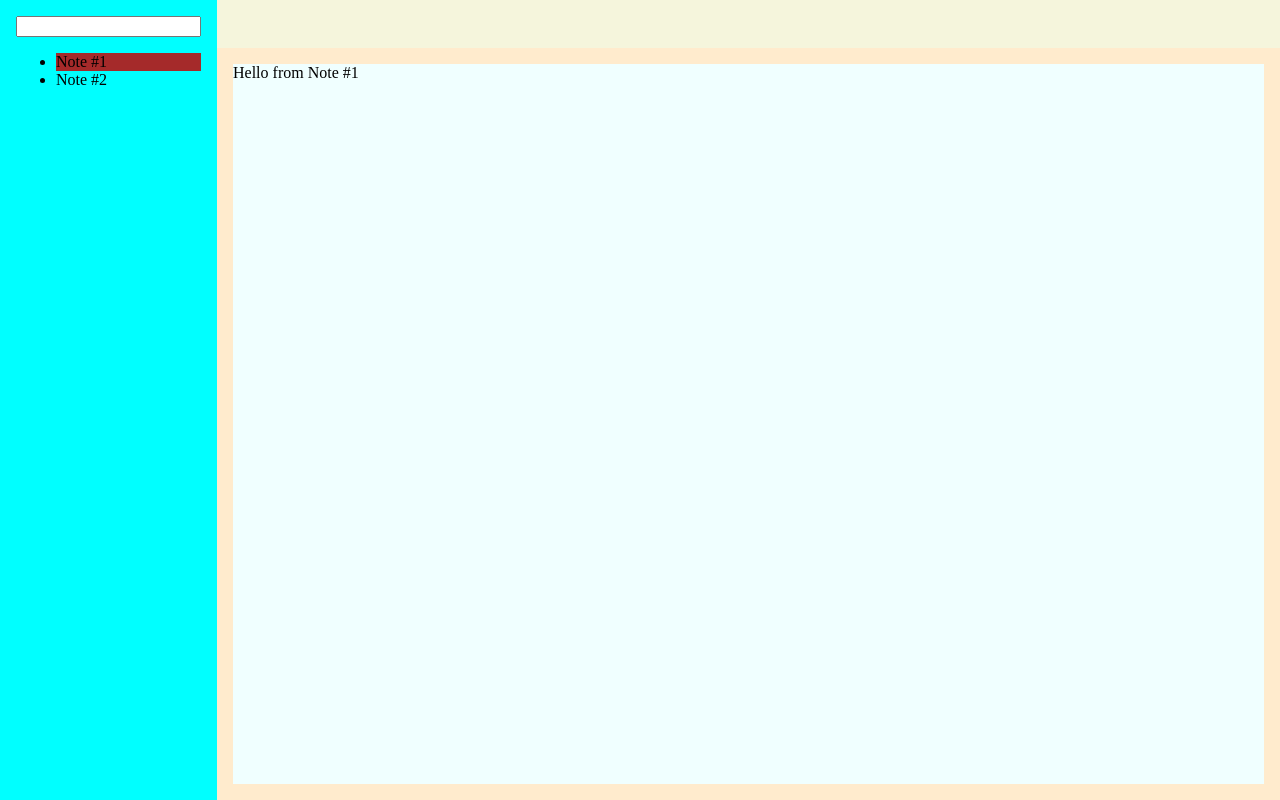
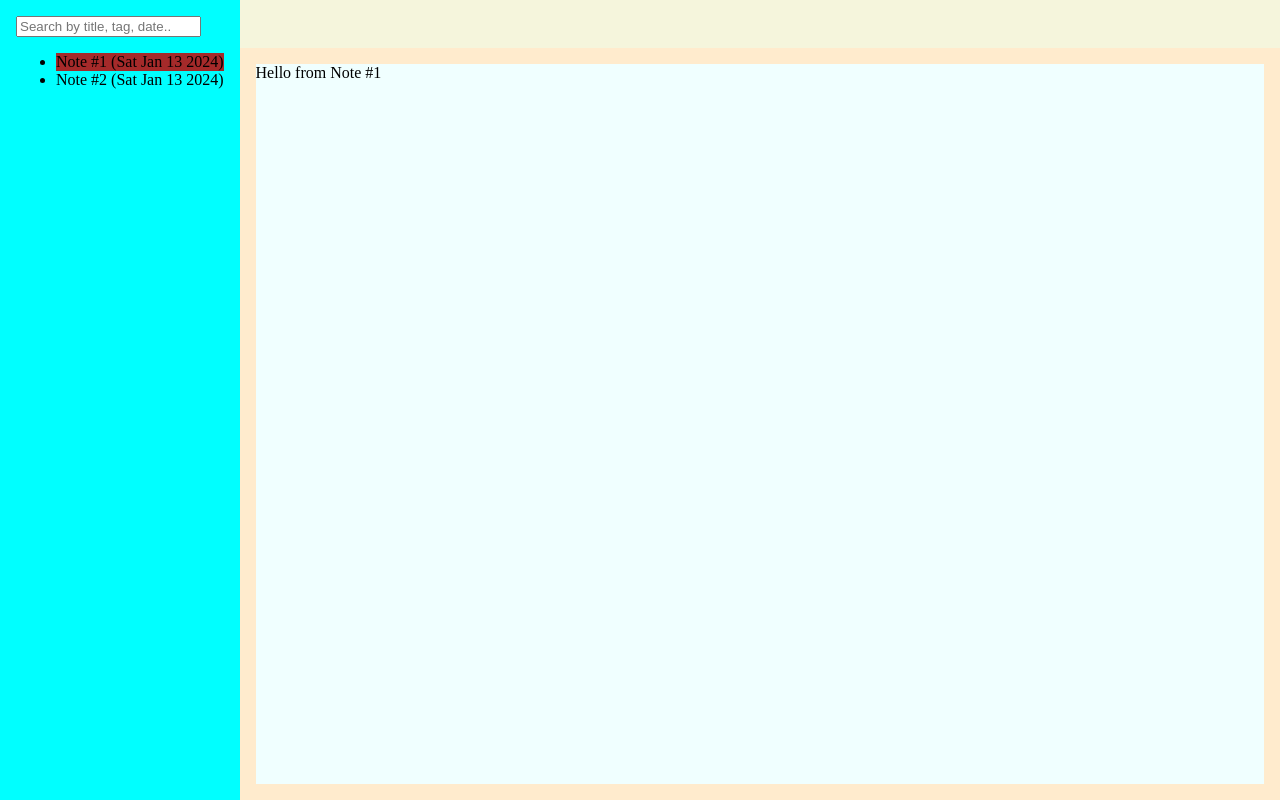
Before and after one commit to szewczukk/javascript-exercises, a website: page lab4/index.html in a window 1280 px wide. Drawn offline with Linux system fonts and the light colour scheme.

Commit message:
Add basic date

```diff
--- a/lab4/index.html
+++ b/lab4/index.html
@@ -10,7 +10,12 @@
 	<body>
 		<div class="container">
 			<aside class="aside">
-				<input type="text" name="aside__filter" id="aside__filter" />
+				<input
+					type="text"
+					name="aside__filter"
+					id="aside__filter"
+					placeholder="Search by title, tag, date.."
+				/>
 				<ul class="aside__list"></ul>
 			</aside>
 			<nav class="nav"></nav>
--- a/lab4/script.js
+++ b/lab4/script.js
@@ -2,8 +2,18 @@ if (!localStorage.getItem('store')) {
 	localStorage.setItem(
 		'store',
 		JSON.stringify([
-			{ id: crypto.randomUUID(), title: 'Note #1', body: 'Hello from Note #1' },
-			{ id: crypto.randomUUID(), title: 'Note #2', body: 'Hello from Note #2' },
+			{
+				id: crypto.randomUUID(),
+				title: 'Note #1',
+				body: 'Hello from Note #1',
+				date: new Date().toString(),
+			},
+			{
+				id: crypto.randomUUID(),
+				title: 'Note #2',
+				body: 'Hello from Note #2',
+				date: new Date().toString(),
+			},
 		]),
 	);
 }
@@ -42,7 +52,7 @@ function updateAsideItems(notes) {
 		item.setAttribute('id', note.id);
 		item.addEventListener('click', itemOnClick);
 
-		item.textContent = note.title;
+		item.textContent = `${note.title} (${new Date(note.date).toDateString()})`;
 
 		if (note === focusedNote) {
 			item.classList.add('aside__item--focused');
```
